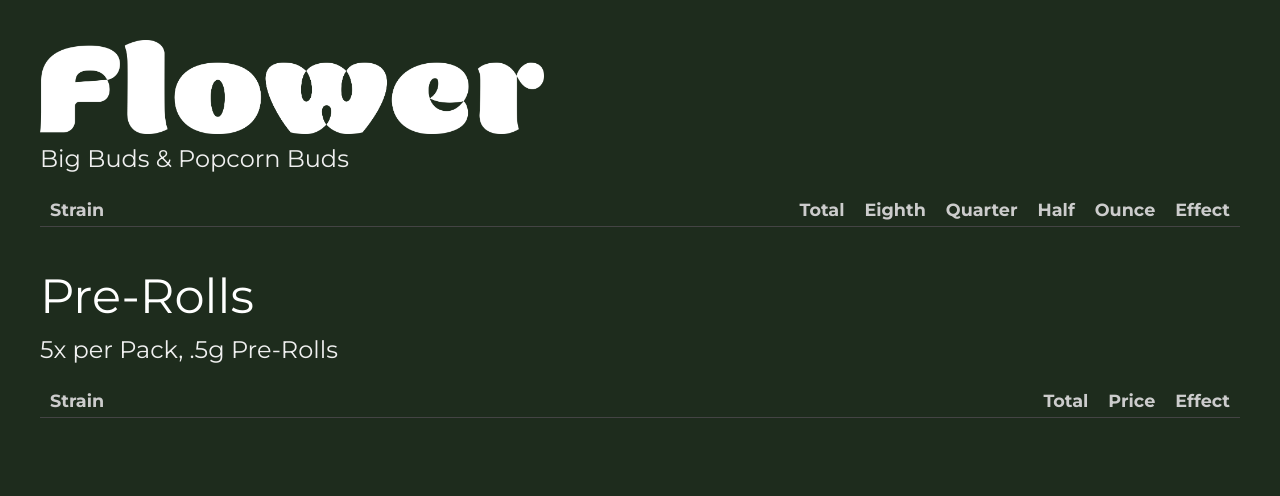
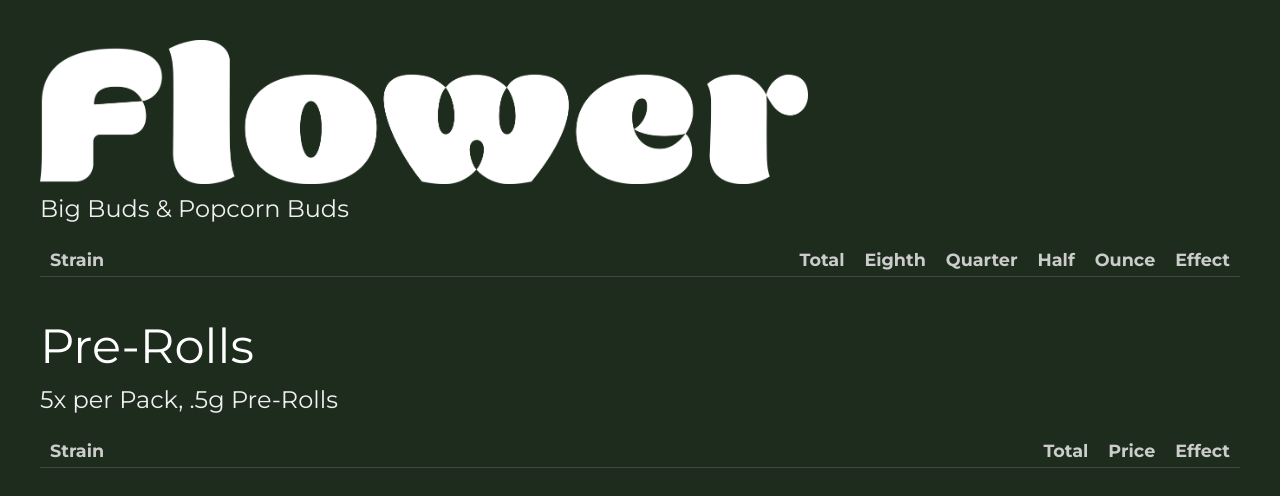
Before and after one commit to cmolinasandy/menu.hiiethos.com, a plain HTML site: page screentwo/index.html in a window 1280 px wide. Drawn offline with Linux system fonts and the light colour scheme; no server answers.

Commit message:
Update index.html - Back to 64%

```diff
--- a/screentwo/index.html
+++ b/screentwo/index.html
@@ -47,7 +47,7 @@
       color: #ccc;
     }
     .menu-title-image {
-      max-width: 42%;
+      max-width: 64%;
       height: auto;
       display: block;
     }
```
